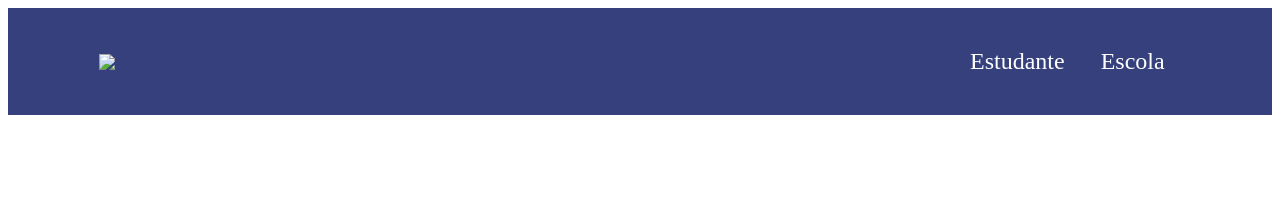
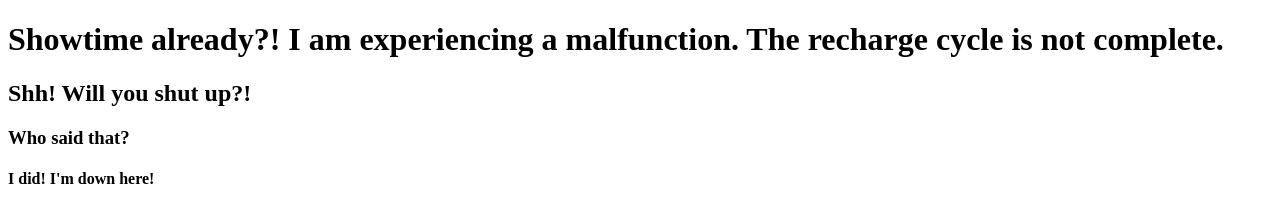
Before and after one commit to Vitoria1B/vitoria1B, a plain HTML site: page index.html in a window 1280 px wide. Drawn offline with Linux system fonts and the light colour scheme.

Commit message:
Add files via upload

```diff
--- a/index.html
+++ b/index.html
@@ -3,16 +3,15 @@
 <head>
     <meta charset="UTF-8">
     <meta name="viewport" content="width=device-width, initial-scale=1.0">
-    <title>Document</title>
-    <link rel="stylesheet" href="style.css">
+    <title>fnaf security breach</title>
 </head>
 <body>
-    <header class="cabecalho">
-        <img class="cabecalho-imagem" src="Alura-start1.png">
-         <ul class="cabecalho-lista">
-            <li class="cabecalho-lista-item">Estudante</li>
-            <li class="cabecalho-lista-item">Escola</li>
-        </ul>
+    <header>
+
+        <h1>Showtime already?! I am experiencing a malfunction. The recharge cycle is not complete.</h1>
+        <h2>Shh! Will you shut up?!</h2>
+        <h3>Who said that?</h3>
+        <h4>I did! I'm down here!</h4>
 
     </header>
 </body>
```
